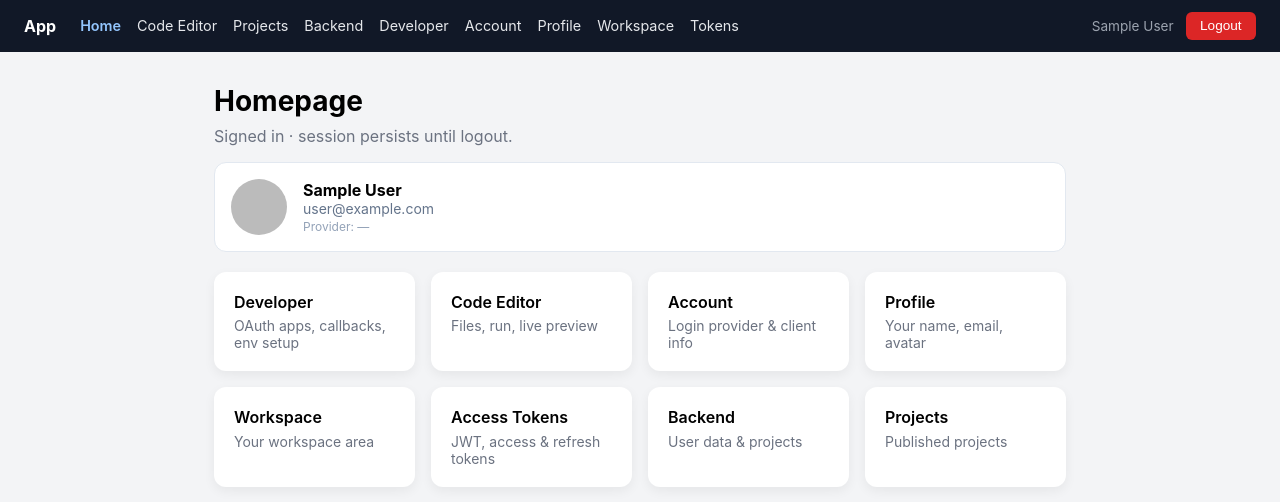
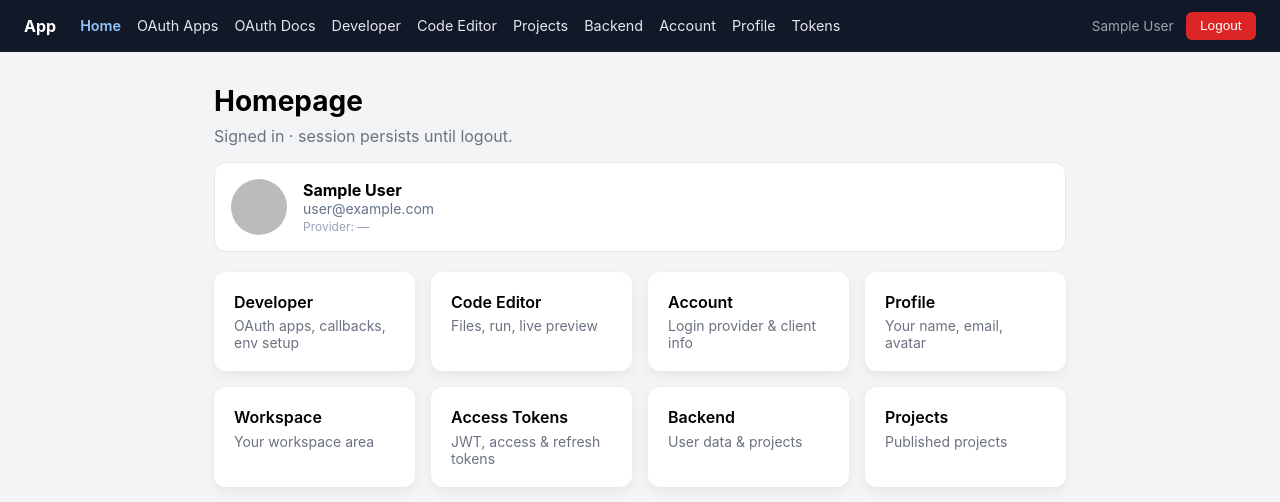
Before and after one commit to kumarsumit68439-code/github-oauth-login, a Next.js app: page / in a window 1280 px wide. Shown: the top 502 px of the page. Built offline with nearby package versions, Linux system fonts and the light colour scheme; no server answers; sample sign-in values are in the browser's storage.

Commit message:
Navbar + home links for OAuth Apps and Docs

```diff
--- a/app/components/Navbar.tsx
+++ b/app/components/Navbar.tsx
@@ -6,13 +6,14 @@ import { signOut, useSession } from "next-auth/react";
 
 const links = [
   { href: "/", label: "Home" },
+  { href: "/oauth/apps", label: "OAuth Apps" },
+  { href: "/oauth/docs", label: "OAuth Docs" },
+  { href: "/developer", label: "Developer" },
   { href: "/editor", label: "Code Editor" },
   { href: "/projects", label: "Projects" },
   { href: "/backend", label: "Backend" },
-  { href: "/developer", label: "Developer" },
   { href: "/account", label: "Account" },
   { href: "/profile", label: "Profile" },
-  { href: "/workspace", label: "Workspace" },
   { href: "/tokens", label: "Tokens" },
 ];
 
```
